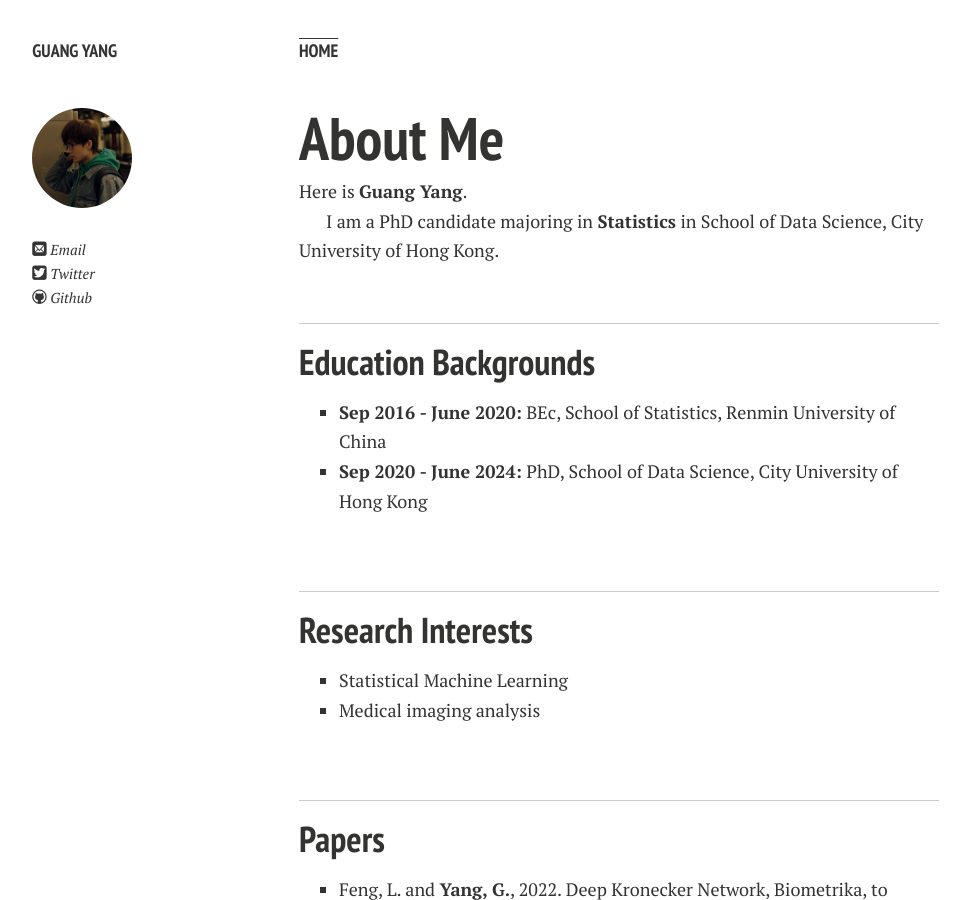
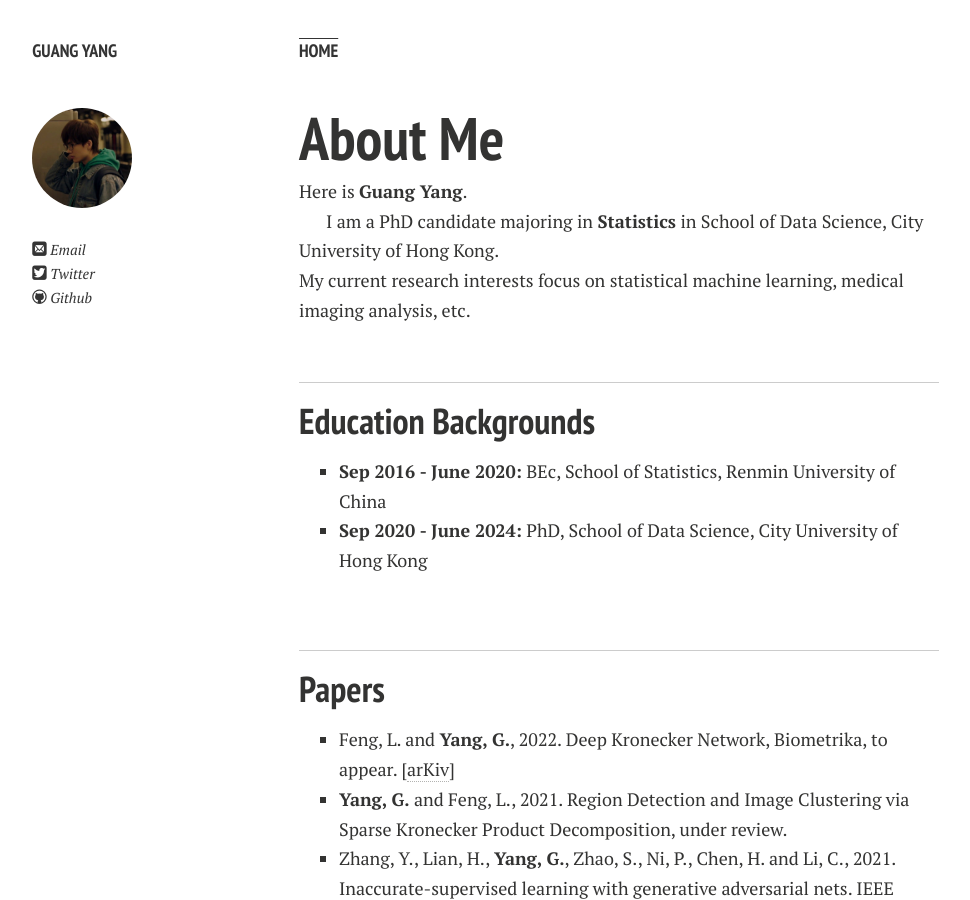
Before and after one commit to YLKnight/YLKnight.github.io, a Jekyll site: the page built from index.md, in a window 1280 px wide and 900 px high. Shown: the whole window, without its empty margins (21-991 px from the left). Built offline with Jekyll 4.4.1, drawn with Linux system fonts in a browser that asks for light colours; nearby versions of some CDN libraries; comment, search, counter and statistics services are not loaded; a style sheet for code colours, icons or effects is not loaded; our own code applies the rules of GitHub Pages for plain Markdown files.

Commit message:
Update index.md

```diff
--- a/index.md
+++ b/index.md
@@ -6,7 +6,8 @@ layout: page
 
 Here is **Guang Yang**.
 
-I am a PhD candidate majoring in **Statistics** in School of Data Science, City University of Hong Kong.
+I am a PhD candidate majoring in **Statistics** in School of Data Science, City University of Hong Kong.\
+My current research interests focus on statistical machine learning, medical imaging analysis, etc.
 
 <br>
 
@@ -16,15 +17,6 @@ I am a PhD candidate majoring in **Statistics** in School of Data Science, City
 
 - **Sep 2016 - June 2020:** BEc, School of Statistics, Renmin University of China
 - **Sep 2020 - June 2024:** PhD, School of Data Science, City University of Hong Kong
-
-<br>
-
----
-
-## Research Interests
-
-- Statistical Machine Learning
-- Medical imaging analysis
 
 <br>
 
```
